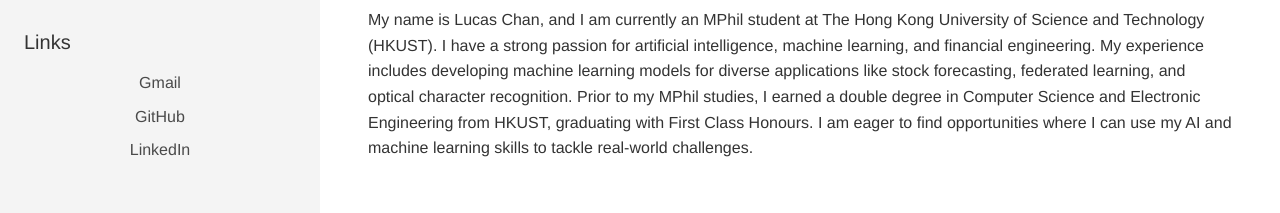
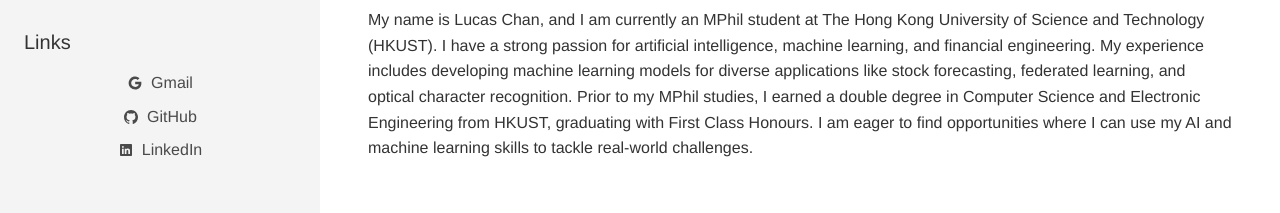
Before and after one commit to lucaswychan/lucaswychan.github.io, a React (Create React App) app: page / in a window 1280 px wide. Shown: the part 363-576 px from the top of the page. Built offline with nearby package versions, Linux system fonts and the light colour scheme.

Commit message:
feat: add link icon

```diff
--- a/package.json
+++ b/package.json
@@ -1,6 +1,7 @@
 {
     "name": "personal-portfolio",
     "version": "0.1.0",
+    "homepage": "https://lucaswychan.github.io",
     "private": true,
     "dependencies": {
         "@testing-library/jest-dom": "^5.17.0",
@@ -13,6 +14,8 @@
         "web-vitals": "^2.1.4"
     },
     "scripts": {
+        "predeploy": "npm run build",
+        "deploy": "gh-pages -d build",
         "start": "react-scripts start",
         "build": "react-scripts build",
         "test": "react-scripts test",
@@ -35,5 +38,8 @@
             "last 1 firefox version",
             "last 1 safari version"
         ]
+    },
+    "devDependencies": {
+        "gh-pages": "^6.1.1"
     }
 }
--- a/src/components/Sidebar.js
+++ b/src/components/Sidebar.js
@@ -1,6 +1,7 @@
 // components/Sidebar.js
 import React from "react";
 import Footer from "./Footer";
+import DynamicIcon from "./DynamicIcon";
 
 function Sidebar({ skills, links, photoUrl }) {
     return (
@@ -24,7 +25,10 @@
                     <ul className="list-unstyled text-center">
                         {links.map((link, index) => (
                             <li key={index} className="mb-2">
-                                <a href={link.url}>{link.name}</a>
+                                <a href={link.url} className="link-item">
+                                    <DynamicIcon name={link.name} />
+                                    {link.name}
+                                </a>
                             </li>
                         ))}
                     </ul>
```
Also changed, not shown: public/ust_logo.png (deleted), 1 other file (tests, documents, lock files or other folders). Lines whose indentation alone changed are shown as unchanged.
